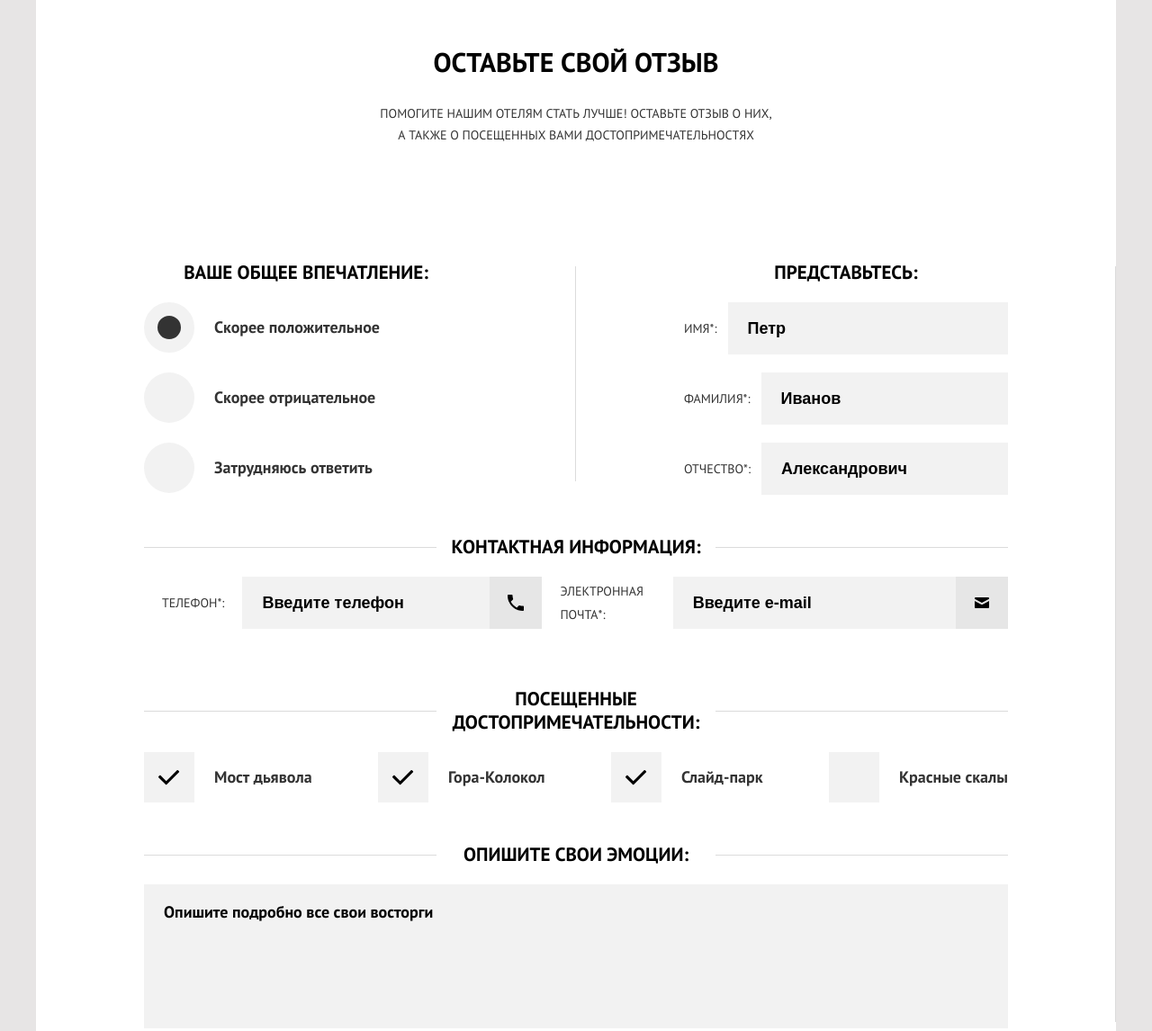
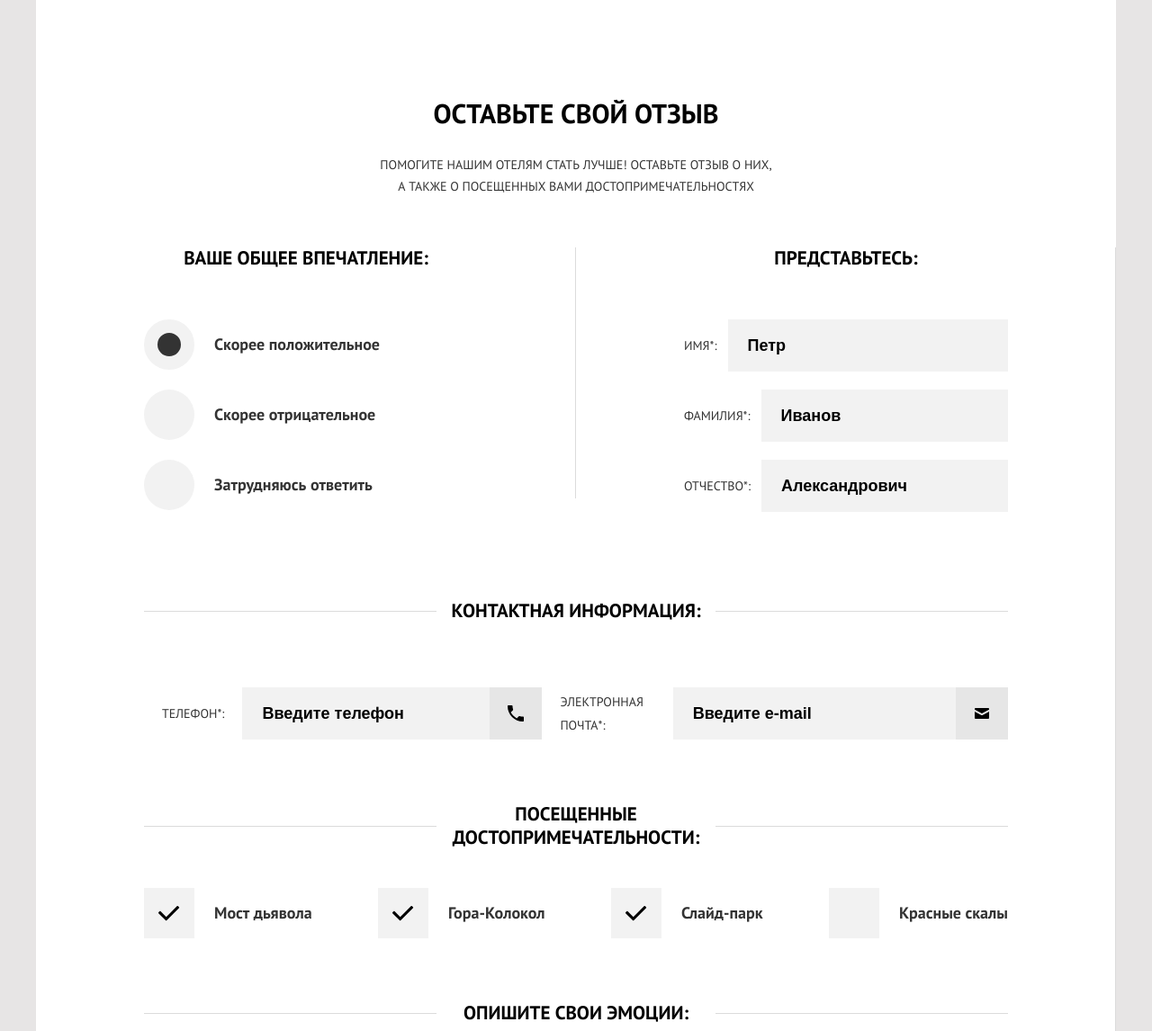
Before and after one commit to jiogunoff/HTMLAcademy, a website: page form.html in a window 1280 px wide. Shown: the part 348-1494 px from the top of the page at 90% size. Drawn offline with Linux system fonts and the light colour scheme.

Commit message:
style fixes

```diff
--- a/form.html
+++ b/form.html
@@ -104,7 +104,7 @@
         <path d="M950.4 23.7V0L600 57H950.4H1199.9V0L950.4 23.7Z"/>
       </svg>
       </div>
-      <section class="callback">
+      <section class="callback callback-form">
         <h2 class="title-m callback-title">Оставьте свой отзыв</h2>
         <p class="callback-text">
           Помогите нашим отелям стать лучше! оставьте отзыв о них, а также о
@@ -135,7 +135,7 @@
             </li>
           </ul>
         </fieldset>
-        <fieldset class="form-fieldset">
+        <fieldset class="form-fieldset contacts">
           <div class="form-legend-decorator">
             <legend class="title-s form-legend">Контактная информация:</legend>
           </div>
@@ -204,7 +204,7 @@
             </li>
           </ul>
         </fieldset>
-        <fieldset class="form-fieldset">
+        <fieldset class="form-fieldset attraction">
           <div class="form-legend-decorator">
             <legend class="title-s form-legend">Посещенные достопримечательности:</legend>
           </div>
@@ -255,7 +255,7 @@
             </li>
           </ul>
         </fieldset>
-        <fieldset class="form-fieldset">
+        <fieldset class="form-fieldset emotions">
           <div class="form-legend-decorator">
             <legend class="title-s form-legend">Опишите свои эмоции:</legend>
           </div>
--- a/styles/blocks/callback.css
+++ b/styles/blocks/callback.css
@@ -3,6 +3,10 @@
   flex-direction: column;
   align-items: center;
   padding: 38px 20px 48px;
+}
+
+.callback-form {
+  padding: 32px 20px 20px;
 }
 
 .callback-title {
@@ -15,6 +19,10 @@
   max-width: 440px;
 }
 
+.callback-form .callback-text {
+  margin-bottom: 0 !important;
+}
+
 .callback-link {
   height: 56px;
   max-width: 457px;
@@ -24,7 +32,9 @@
   .callback {
     padding: 58px 20px 60px;
   }
-
+  .callback-form {
+    padding: 65px 60px 30px;
+  }
   .callback-title {
     margin-bottom: 32px;
   }
@@ -38,4 +48,7 @@
   .callback {
     padding-bottom: 72px;
   }
+  .callback-form {
+    padding: 115px 120px 0;
+  }
 }
--- a/styles/blocks/form.css
+++ b/styles/blocks/form.css
@@ -122,9 +122,9 @@
     background-color: #dbdbdb;
     position: absolute;
     right: 0;
-    top: -40px;
+    top: -80px;
     width: 1px;
-    height: 100%;
+    height: calc(100% + 40px);
   }
   .form-legend-decorator::after {
     content: "";
@@ -142,6 +142,19 @@
     width: 400px;
   }
 
+  .form-legend {
+    padding-top: 55px;
+    margin-bottom: 55px;
+  }
+  .form-fieldset.contacts .form-legend {
+    padding-top: 24px;
+    margin-bottom: 24px;
+  }
+  .form-fieldset.attraction .form-legend {
+    padding-top: 43px;
+    margin-bottom: 43px;
+  }
+
   .form-list.checkboxes {
     display: flex;
     flex-wrap: wrap;
@@ -157,7 +170,13 @@
     margin-bottom: 22px;
   }
   .form-fieldset {
-    padding: 0 60px 25px;
+    padding: 0 60px 50px;
+  }
+  .form-fieldset.contacts {
+    padding-bottom: 7px;
+  }
+  .form-fieldset.attraction {
+    padding-bottom: 15px;
   }
   .form-fieldset:nth-child(1) {
     width: 50%;
@@ -198,6 +217,10 @@
   .form-fieldset {
     padding: 0 120px 25px;
   }
+  .form-fieldset.contacts .form-legend {
+    padding-top: 72px;
+    margin-bottom: 72px;
+  }
   .form-text-top {
     margin-bottom: 0;
   }
```
